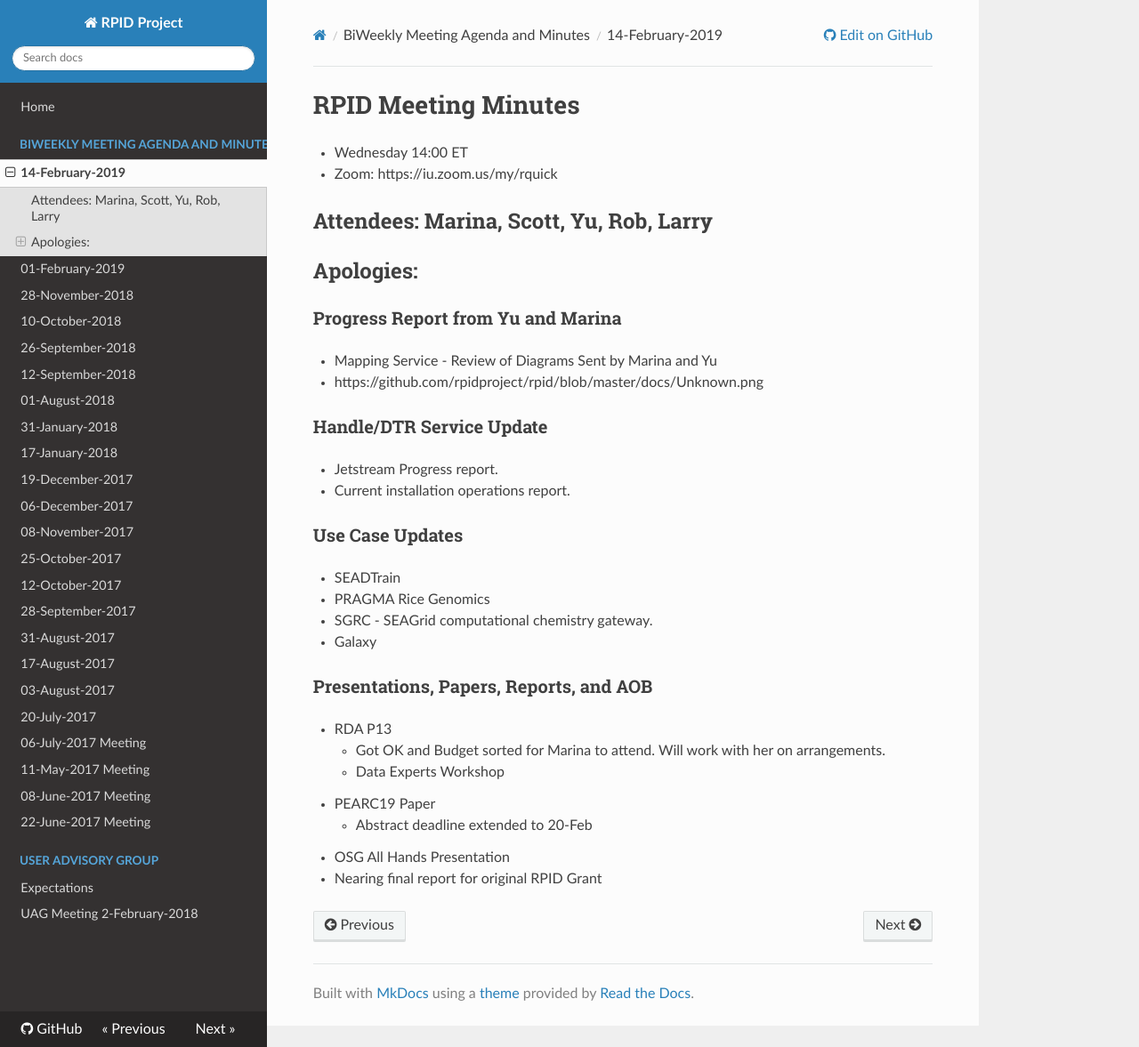
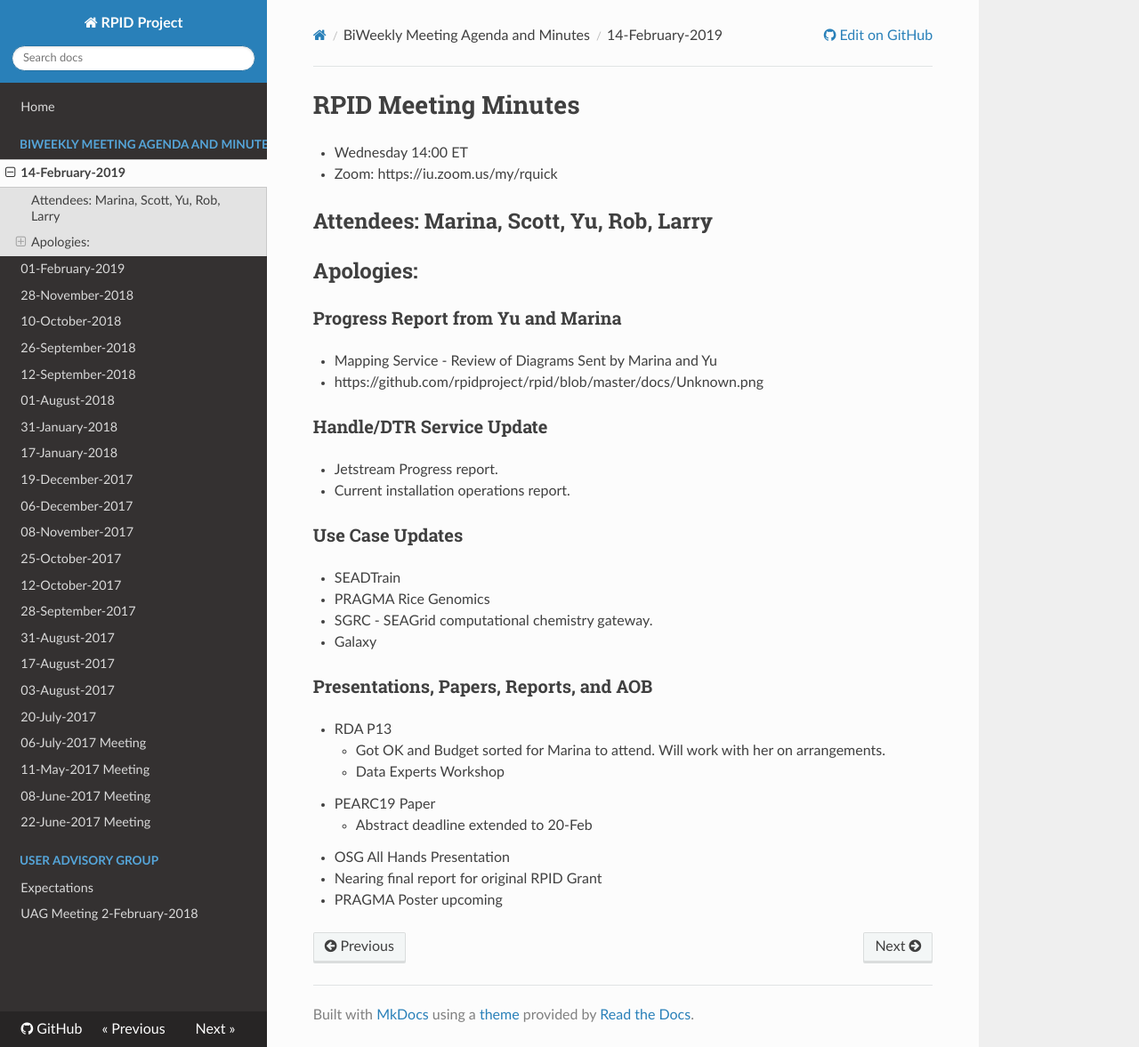
Before and after one commit to rpidproject/rpid, an MkDocs documentation site: the page built from docs/14-February-2019.md, in a window 1280 px wide and 1177 px high. Shown: the whole window at 89% size. Built offline with MkDocs 1.6.1, drawn with Linux system fonts in a browser that asks for light colours; nearby versions of some CDN libraries; old or Windows-style settings are respelled for this version of MkDocs.

Commit message:
Update 14-February-2019.md

```diff
--- a/docs/14-February-2019.md
+++ b/docs/14-February-2019.md
@@ -28,3 +28,4 @@
       * Abstract deadline extended to 20-Feb
    * OSG All Hands Presentation
    * Nearing final report for original RPID Grant
+   * PRAGMA Poster upcoming
```
